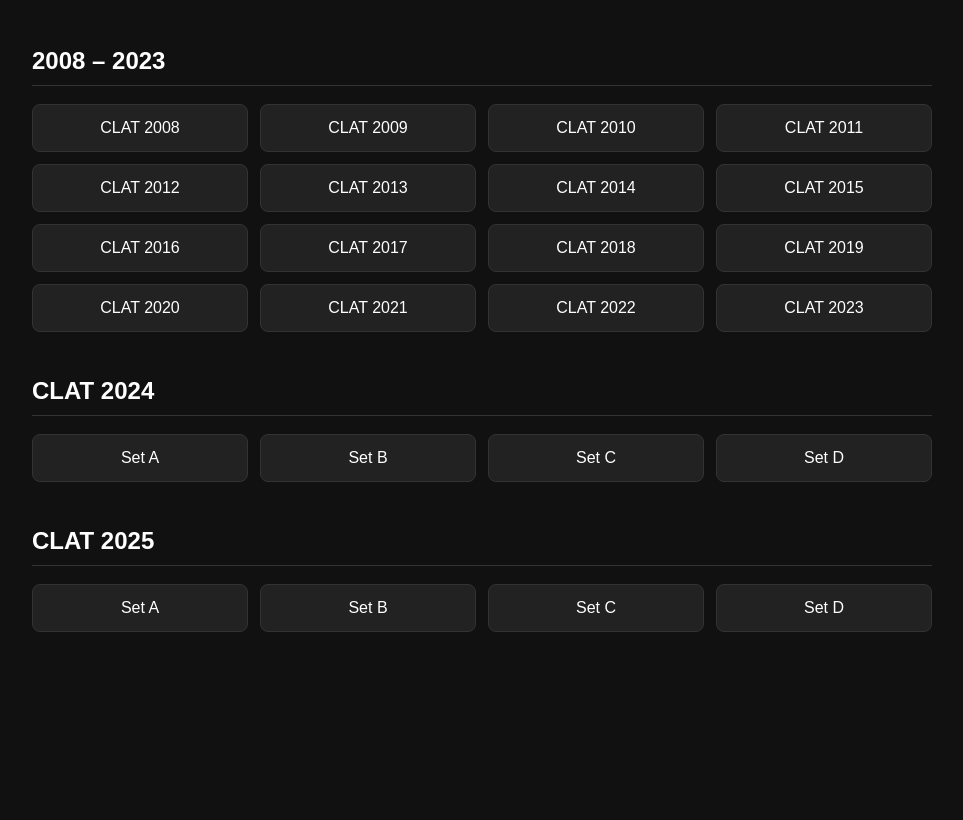
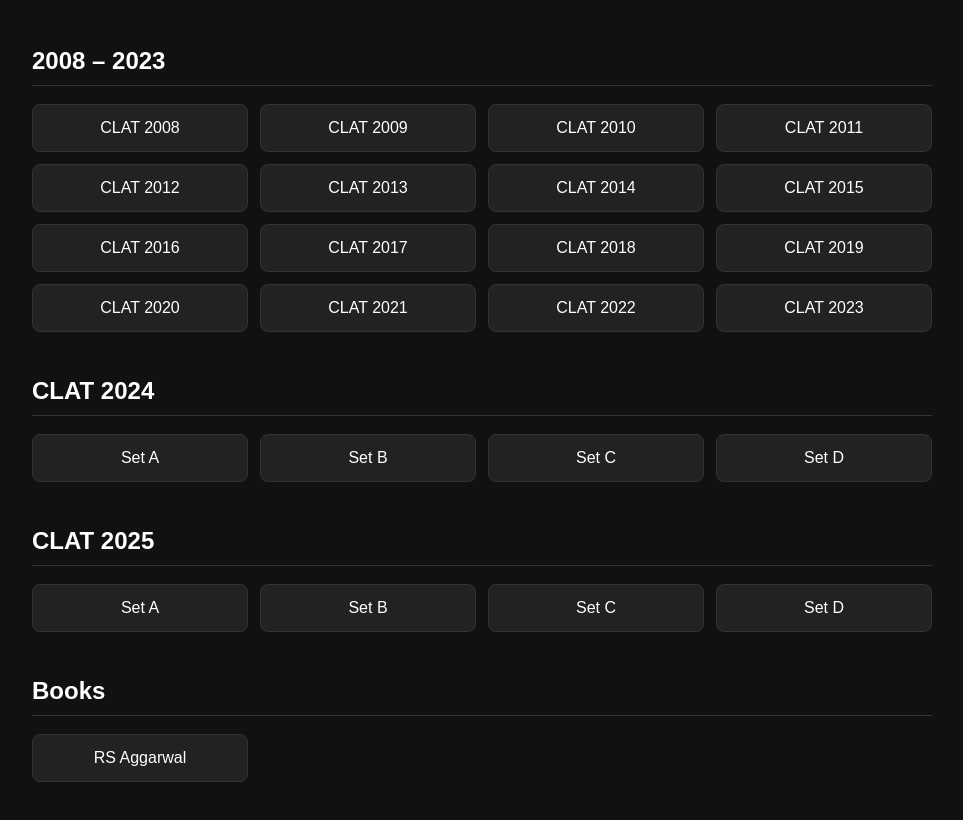
Before and after one commit to Vineet-Ranja/clat-pyqs, a plain HTML site: page index.html in a window 1280 px wide. Shown: the part 136-956 px from the top of the page, without its empty margins (158-1121 px from the left). Before the commit the page ends 883 px from the top, so only its background shows below. Drawn offline with Linux system fonts and the light colour scheme.

Commit message:
Add section for RS Aggarwal book link

```diff
--- a/index.html
+++ b/index.html
@@ -53,6 +53,14 @@
                 <a href="pdfs/clat_2025_D.pdf" target="_blank">Set D</a>
             </div>
         </section>
+
+        <section>
+            <h2>Books</h2>
+            <div class="set-buttons">
+                <a href="pdfs/rs_aggarwal.pdf" target="_blank">RS Aggarwal</a>
+
+            </div>
+        </section>
     </main>
 
 </body>
```
